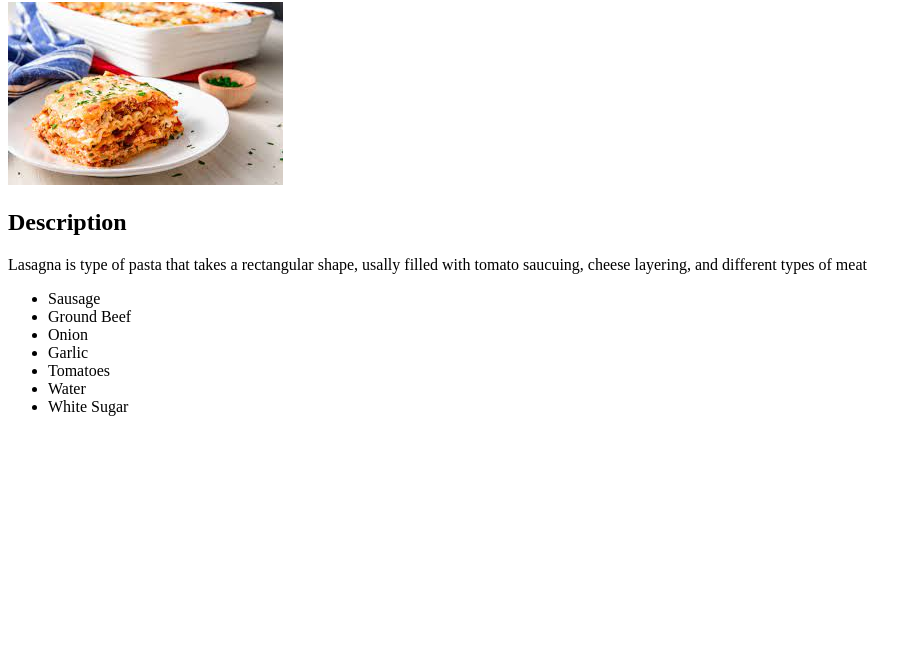
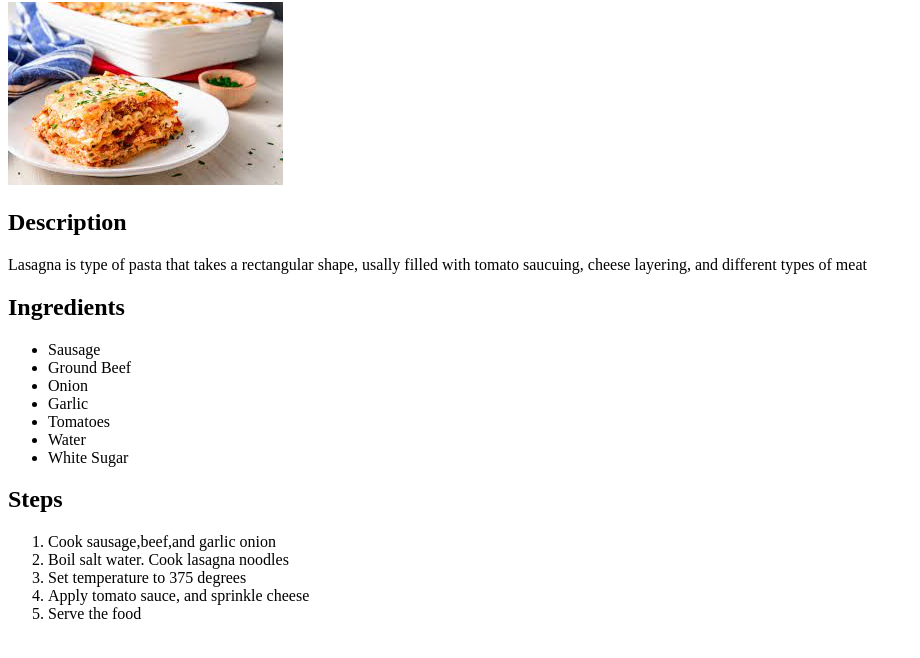
Before and after one commit to saiNaruUFL/odin-recipes, a plain HTML site: page recipes/lasagna.html in a window 1280 px wide. Shown: the part 78-736 px from the top of the page, without its empty margins (0-920 px from the left). Drawn offline with Linux system fonts and the light colour scheme.

Commit message:
Added steps to cook lasagna

```diff
--- a/recipes/lasagna.html
+++ b/recipes/lasagna.html
@@ -11,6 +11,7 @@
     <img src="../images/lasagna.jpeg">
     <h2>Description</h2>
     <p>Lasagna is type of pasta that takes a rectangular shape, usally filled with tomato saucuing, cheese layering, and different types of meat</p>
+    <h2>Ingredients</h2>
     <ul>
         <li>Sausage</li>
         <li>Ground Beef</li>
@@ -20,5 +21,13 @@
         <li>Water</li>
         <li>White Sugar</li>
     </ul>
+    <h2>Steps</h2>
+    <ol>
+        <li>Cook sausage,beef,and garlic onion</li>
+        <li>Boil salt water. Cook lasagna noodles</li>
+        <li>Set temperature to 375 degrees</li>
+        <li>Apply tomato sauce, and sprinkle cheese</li>
+        <li>Serve the food</li>
+    </ol>
 </body>
 </html>
```
